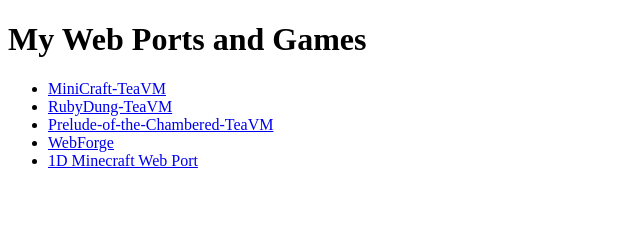
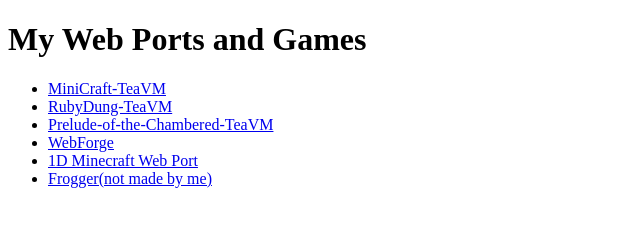
Before and after one commit to Cucuzacu/cucuzacu.github.io, a plain HTML site: page Games/index.html in a window 1280 px wide. Shown: the whole page, without its empty margins (0-640 px from the left). Drawn offline with Linux system fonts and the light colour scheme.

Commit message:
add forgger

```diff
--- a/Games/index.html
+++ b/Games/index.html
@@ -11,6 +11,7 @@
     <li><a href="/Games/POC">Prelude-of-the-Chambered-TeaVM</a></li>
     <li><a href="/WebForge">WebForge</a></li>
     <li><a href="/Games/1DMC">1D Minecraft Web Port</a></li>
+    <li><a href="/Games/Frogger">Frogger(not made by me)</a></li>
   </ul>
 </body>
 </html>
```
